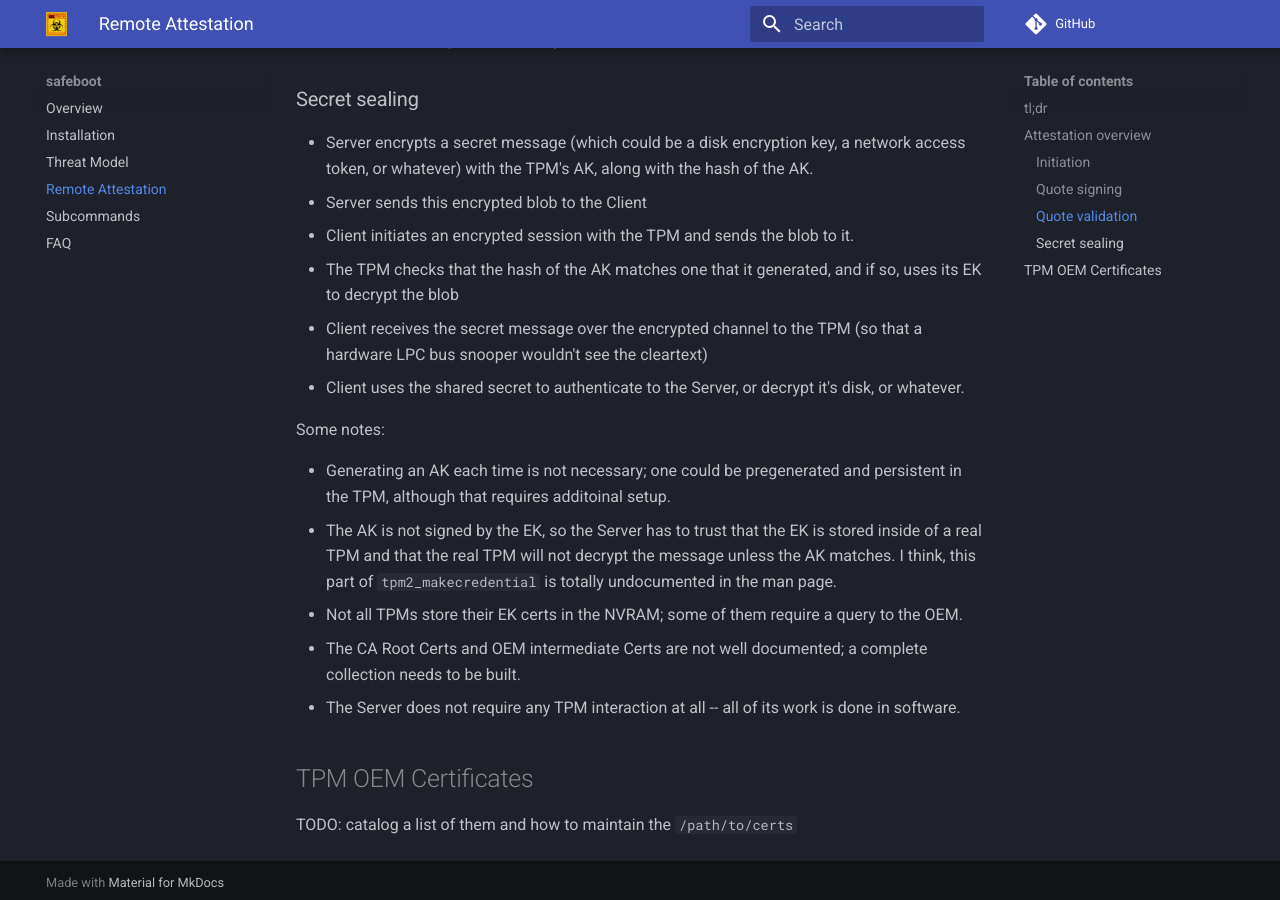
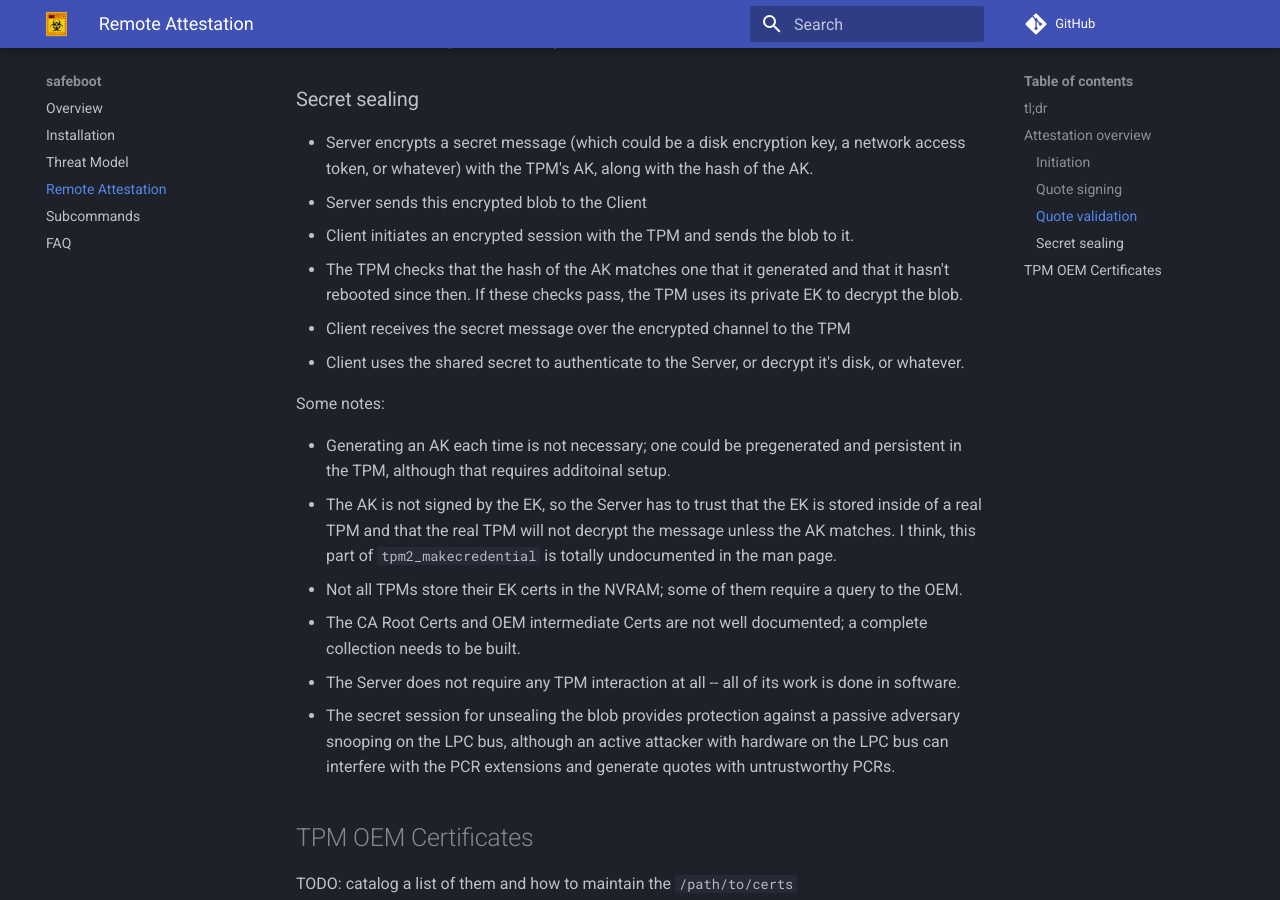
Before and after one commit to osresearch/safeboot, an MkDocs documentation site: the page built from docs/attestation.md, in a window 1280 px wide and 900 px high, scrolled down 2082 px. Built offline with MkDocs 1.6.1 and Material for MkDocs 9.7.7, drawn with Linux system fonts in a browser that asks for light colours; comment, search, counter and statistics services are not loaded.

Commit message:
tpm2-attest: document LPC attacks

```diff
--- a/docs/attestation.md
+++ b/docs/attestation.md
@@ -69,8 +69,8 @@ The protocol between the client and the server goes in four phases: communicatio
 * Server encrypts a secret message (which could be a disk encryption key, a network access token, or whatever) with the TPM's AK, along with the hash of the AK.
 * Server sends this encrypted blob to the Client
 * Client initiates an encrypted session with the TPM and sends the blob to it.
-* The TPM checks that the hash of the AK matches one that it generated, and if so, uses its EK to decrypt the blob
-* Client receives the secret message over the encrypted channel to the TPM (so that a hardware LPC bus snooper wouldn't see the cleartext)
+* The TPM checks that the hash of the AK matches one that it generated and that it hasn't rebooted since then. If these checks pass, the TPM uses its private EK to decrypt the blob.
+* Client receives the secret message over the encrypted channel to the TPM
 * Client uses the shared secret to authenticate to the Server, or decrypt it's disk, or whatever.
 
 Some notes:
@@ -82,6 +82,7 @@ totally undocumented in the man page.
 * Not all TPMs store their EK certs in the NVRAM; some of them require a query to the OEM.
 * The CA Root Certs and OEM intermediate Certs are not well documented; a complete collection needs to be built.
 * The Server does not require any TPM interaction at all -- all of its work is done in software.
+* The secret session for unsealing the blob provides protection against a passive adversary snooping on the LPC bus, although an active attacker with hardware on the LPC bus can interfere with the PCR extensions and generate quotes with untrustworthy PCRs.
 
 ## TPM OEM Certificates
 
```
